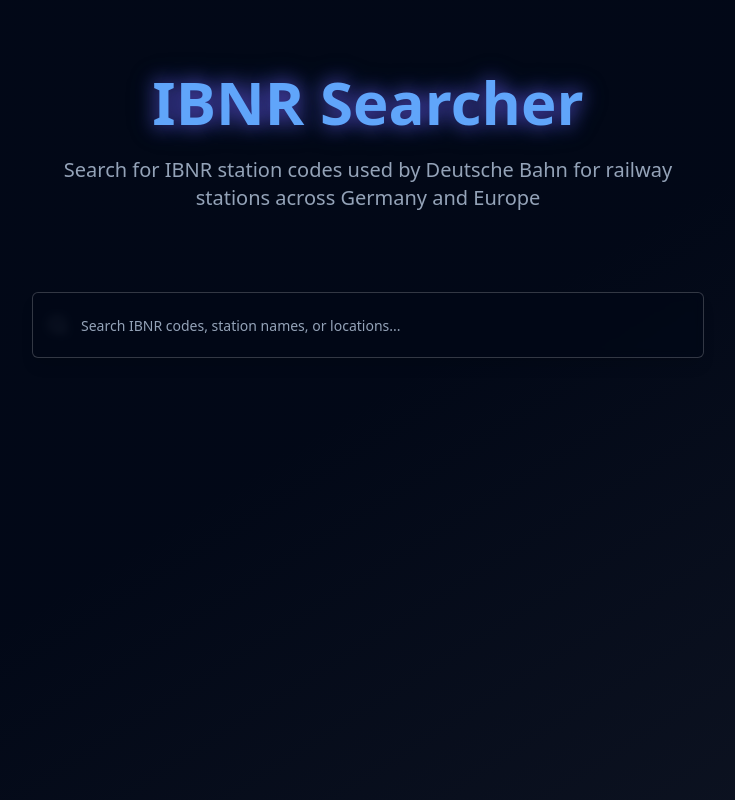
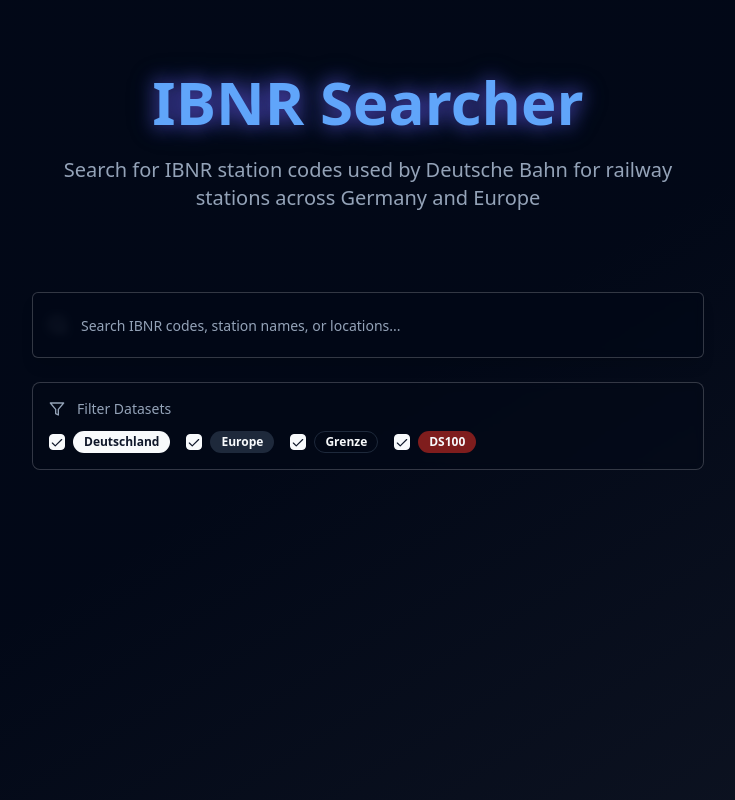
Before and after one commit to Schlauer-Hax/ibnr-searcher, a React (Vite) app: page / in a window 1280 px wide. Shown: the whole page, without its empty margins (272-1007 px from the left). Built offline with nearby package versions, Linux system fonts and the light colour scheme.

Commit message:
Add list filtering functionality
Added a new section to the UI that allows users to filter which CSV lists are searched. This provides more control over search results and improves performance by allowing users to exclude irrelevant datasets.

```diff
--- a/src/components/SearchInterface.tsx
+++ b/src/components/SearchInterface.tsx
@@ -3,13 +3,15 @@ import { useState, useMemo, useCallback } from 'react';
 import { Input } from '@/components/ui/input';
 import { Table, TableBody, TableCell, TableHead, TableHeader, TableRow } from '@/components/ui/table';
 import { Badge } from '@/components/ui/badge';
-import { Search } from 'lucide-react';
+import { Checkbox } from '@/components/ui/checkbox';
+import { Search, Filter } from 'lucide-react';
 import { CSVSearchEngine } from '@/utils/searchUtils';
 import { SearchResult } from '@/data/csvData';
 
 const SearchInterface = () => {
   const [query, setQuery] = useState('');
   const [results, setResults] = useState<SearchResult[]>([]);
+  const [selectedDatasets, setSelectedDatasets] = useState<string[]>(['Deutschland', 'Europe', 'Grenze', 'DS100']);
 
   // Initialize search engine once
   const searchEngine = useMemo(() => new CSVSearchEngine(), []);
@@ -21,15 +23,37 @@ const SearchInterface = () => {
       return;
     }
 
-    const searchResults = searchEngine.search(searchQuery);
+    const searchResults = searchEngine.search(searchQuery, selectedDatasets);
     setResults(searchResults);
-  }, [searchEngine]);
+  }, [searchEngine, selectedDatasets]);
 
   const handleInputChange = (e: React.ChangeEvent<HTMLInputElement>) => {
     const value = e.target.value;
     setQuery(value);
     handleSearch(value);
   };
+
+  const handleDatasetToggle = (dataset: string) => {
+    setSelectedDatasets(prev => {
+      const newSelection = prev.includes(dataset)
+        ? prev.filter(d => d !== dataset)
+        : [...prev, dataset];
+
+      // Re-search with new dataset selection if there's a query
+      if (query.trim().length >= 2) {
+        setTimeout(() => handleSearch(query), 0);
+      }
+
+      return newSelection;
+    });
+  };
+
+  const datasets = [
+    { name: 'Deutschland', color: 'default' },
+    { name: 'Europe', color: 'secondary' },
+    { name: 'Grenze', color: 'outline' },
+    { name: 'DS100', color: 'destructive' }
+  ];
 
   const highlightMatch = (text: string, query: string) => {
     if (!query.trim()) return text;
@@ -62,7 +86,8 @@ const SearchInterface = () => {
           </p>
         </div>
 
-        <div className="relative max-w-2xl mx-auto">
+        <div className="max-w-2xl mx-auto space-y-6">
+          <div className="relative">
             <Search className="absolute left-4 top-1/2 transform -translate-y-1/2 text-muted-foreground h-5 w-5" />
             <Input
               type="text"
@@ -72,6 +97,33 @@ const SearchInterface = () => {
               className="pl-12 text-lg py-8 bg-card/80 backdrop-blur-sm border-primary/20 focus:border-primary/50 shadow-lg hover:shadow-glow transition-all duration-300"
             />
             <div className="absolute inset-0 bg-gradient-to-r from-primary/10 via-transparent to-purple-500/10 rounded-md -z-10 blur-xl opacity-50"></div>
+          </div>
+
+          <div className="bg-card/50 backdrop-blur-sm border border-primary/20 rounded-lg p-4">
+            <div className="flex items-center gap-3 mb-3">
+              <Filter className="h-4 w-4 text-muted-foreground" />
+              <span className="text-sm font-medium text-muted-foreground">Filter Datasets</span>
+            </div>
+            <div className="flex flex-wrap gap-4">
+              {datasets.map((dataset) => (
+                <div key={dataset.name} className="flex items-center space-x-2">
+                  <Checkbox
+                    id={dataset.name}
+                    checked={selectedDatasets.includes(dataset.name)}
+                    onCheckedChange={() => handleDatasetToggle(dataset.name)}
+                  />
+                  <label
+                    htmlFor={dataset.name}
+                    className="text-sm font-medium leading-none peer-disabled:cursor-not-allowed peer-disabled:opacity-70 cursor-pointer"
+                  >
+                    <Badge variant={dataset.color as any} className="text-xs">
+                      {dataset.name}
+                    </Badge>
+                  </label>
+                </div>
+              ))}
+            </div>
+          </div>
         </div>
 
         {query.trim().length > 0 && (
--- a/src/utils/searchUtils.ts
+++ b/src/utils/searchUtils.ts
@@ -118,21 +118,23 @@ export class CSVSearchEngine {
     return `${data[0]?.trim()}-${data[1]?.trim()}`.toLowerCase();
   }
 
-  search(query: string): SearchResult[] {
+  search(query: string, allowedDatasets: string[] = ['Deutschland', 'Europe', 'Grenze', 'DS100']): SearchResult[] {
     if (!query.trim() || !this.isLoaded) return [];
 
     const queryWords = query.toLowerCase().split(/\s+/).filter(word => word.length > 1);
     const directMatches = new Map<string, { score: number; row: number; source: 'Deutschland' | 'Europe' | 'Grenze' | 'DS100' }>();
 
-    // First pass: direct matches in all datasets
+    // First pass: direct matches in allowed datasets only
     queryWords.forEach(word => {
       // Exact matches
       if (this.searchIndex.has(word)) {
         this.searchIndex.get(word)!.forEach(match => {
+          if (allowedDatasets.includes(match.source)) {
             const key = `${match.source}-${match.row}`;
             const current = directMatches.get(key) || { score: 0, row: match.row, source: match.source };
             current.score += 10; // Higher score for exact word matches
             directMatches.set(key, current);
+          }
         });
       }
 
@@ -140,10 +142,12 @@ export class CSVSearchEngine {
       for (const [indexWord, indexMatches] of this.searchIndex.entries()) {
         if (indexWord.includes(word) && indexWord !== word) {
           indexMatches.forEach(match => {
+            if (allowedDatasets.includes(match.source)) {
               const key = `${match.source}-${match.row}`;
               const current = directMatches.get(key) || { score: 0, row: match.row, source: match.source };
               current.score += 5; // Lower score for partial matches
               directMatches.set(key, current);
+            }
           });
         }
       }
@@ -155,7 +159,7 @@ export class CSVSearchEngine {
     // Check if query looks like an ID from other datasets
     const isIdQuery = /^\d/.test(query.trim());
 
-    if (isIdQuery) {
+    if (isIdQuery && allowedDatasets.includes('DS100')) {
       // For ID queries, find station names from other datasets and search DS100
       Array.from(directMatches.values()).forEach(match => {
         if (match.source !== 'DS100') {
```
Lines whose indentation alone changed are shown as unchanged.
